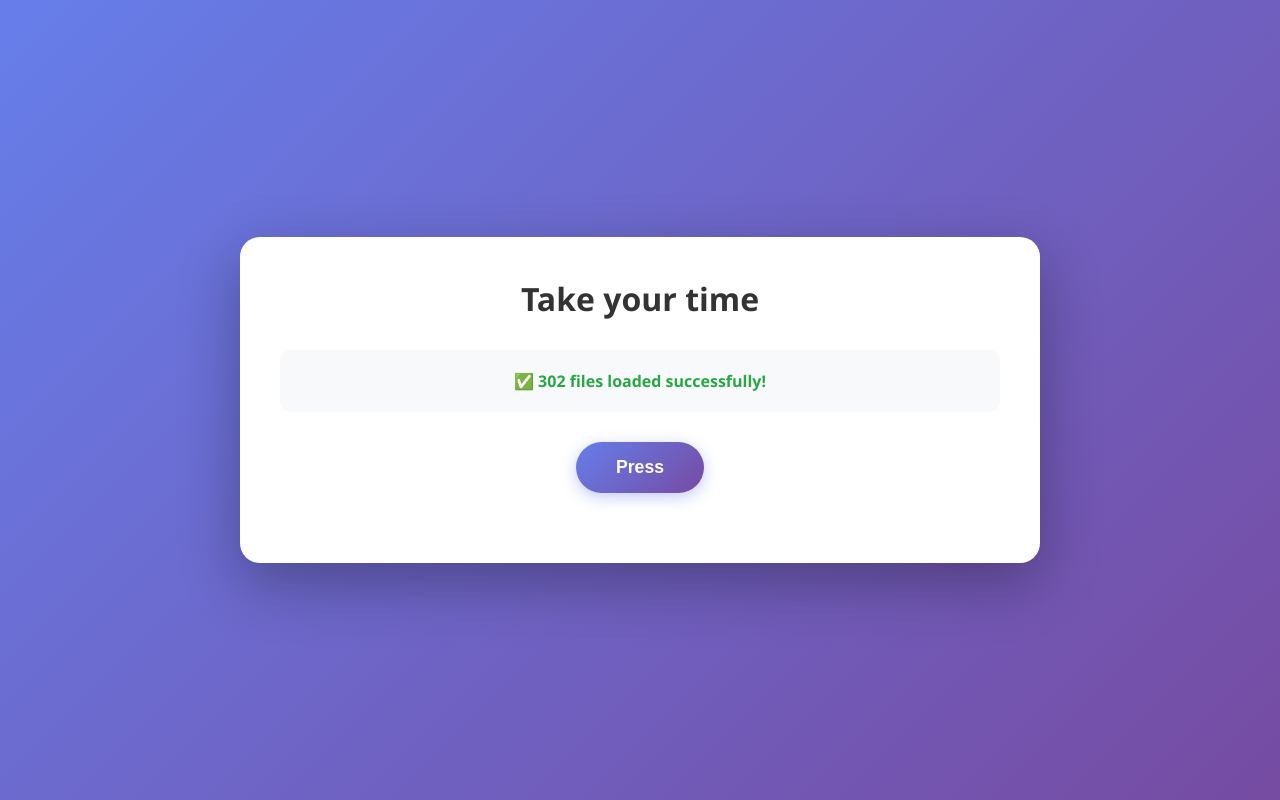
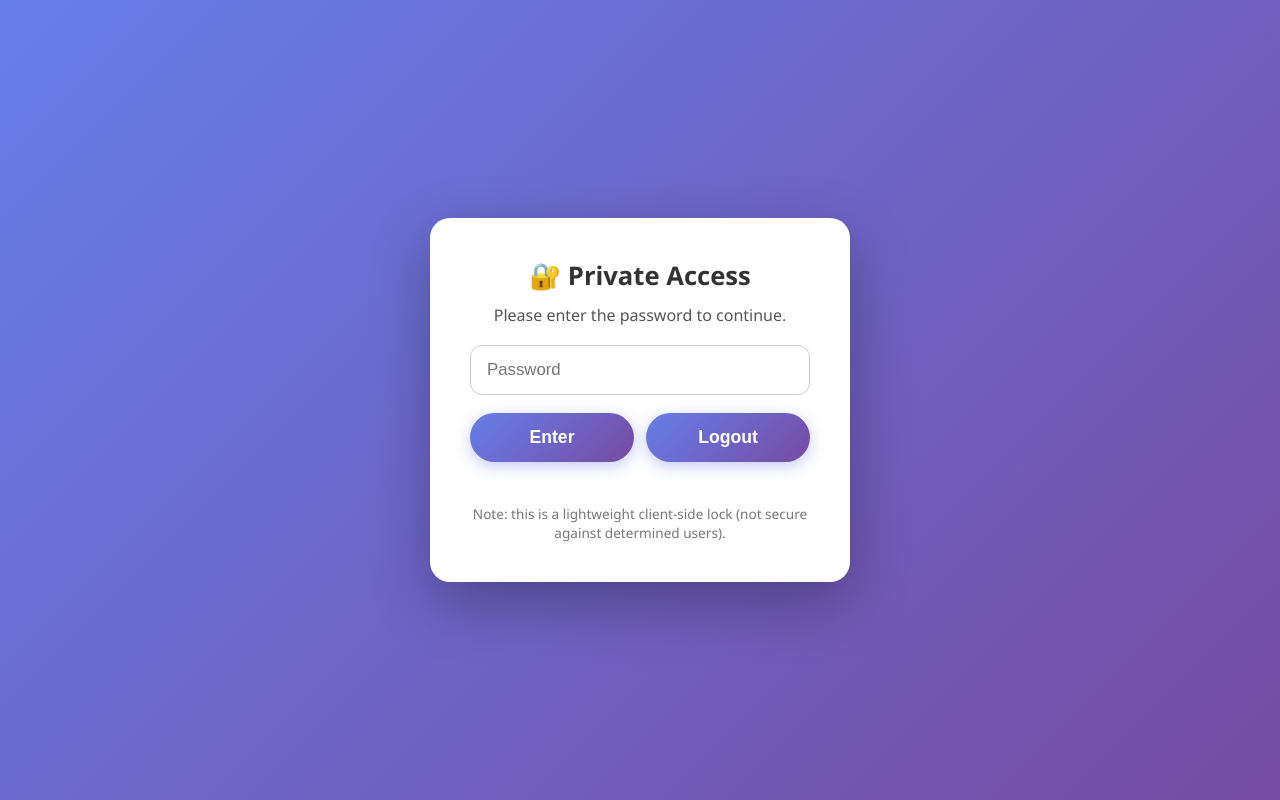
Before and after one commit to mhjafari/random-page-viewer, a plain HTML site: page index.html in a window 1280 px wide. Drawn offline with Linux system fonts and the light colour scheme.

Commit message:
Update index.html

```diff
--- a/index.html
+++ b/index.html
@@ -145,9 +145,93 @@
             white-space: pre-wrap;
             font-size: 1.05em;
         }
+
+        /* -------- Password overlay -------- */
+        #passwordOverlay {
+            position: fixed;
+            inset: 0;
+            background: linear-gradient(135deg, #667eea 0%, #764ba2 100%);
+            display: flex;
+            justify-content: center;
+            align-items: center;
+            z-index: 9999;
+            padding: 20px;
+        }
+
+        .password-box {
+            background: white;
+            border-radius: 20px;
+            box-shadow: 0 20px 60px rgba(0, 0, 0, 0.3);
+            width: 100%;
+            max-width: 420px;
+            padding: 40px;
+            text-align: center;
+        }
+
+        .password-box h2 {
+            color: #333;
+            margin-bottom: 10px;
+            font-size: 1.6em;
+        }
+
+        .password-box p {
+            color: #555;
+            line-height: 1.5;
+            margin-bottom: 18px;
+        }
+
+        .password-box input {
+            width: 100%;
+            padding: 14px 16px;
+            font-size: 1.05em;
+            border-radius: 12px;
+            border: 1px solid #ccc;
+            outline: none;
+        }
+
+        .password-actions {
+            display: flex;
+            gap: 12px;
+            margin-top: 18px;
+        }
+
+        .password-actions button {
+            width: 100%;
+            padding: 14px 16px;
+        }
+
+        #passwordError {
+            margin-top: 12px;
+            color: #e74c3c;
+            font-weight: 600;
+            min-height: 1.2em;
+        }
+
+        .tiny-note {
+            margin-top: 10px;
+            font-size: 0.85em;
+            color: #777;
+        }
+        /* ---------------------------------- */
     </style>
 </head>
 <body>
+
+    <!-- Password Gate (client-side) -->
+    <div id="passwordOverlay" aria-label="Password gate">
+        <div class="password-box">
+            <h2>🔐 Private Access</h2>
+            <p>Please enter the password to continue.</p>
+            <input type="password" id="passwordInput" placeholder="Password" autocomplete="current-password" />
+            <div class="password-actions">
+                <button type="button" onclick="checkPassword()">Enter</button>
+                <button type="button" onclick="logout()" title="Forget saved login">Logout</button>
+            </div>
+            <div id="passwordError"></div>
+            <div class="tiny-note">Note: this is a lightweight client-side lock (not secure against determined users).</div>
+        </div>
+    </div>
+
     <div class="container">
         <h1>Take your time</h1>
 
@@ -168,6 +252,71 @@
     </div>
 
     <script>
+        /* =========================
+           Password Gate Settings
+           ========================= */
+        const PASSWORD = "letmein";          // <-- CHANGE THIS
+        const AUTH_KEY = "rpv_authed_v1";    // localStorage key
+
+        function hideOverlay() {
+            const overlay = document.getElementById("passwordOverlay");
+            if (overlay) overlay.style.display = "none";
+        }
+
+        function showOverlay() {
+            const overlay = document.getElementById("passwordOverlay");
+            if (overlay) overlay.style.display = "flex";
+        }
+
+        function checkPassword() {
+            const inputEl = document.getElementById("passwordInput");
+            const errEl = document.getElementById("passwordError");
+            const input = (inputEl?.value || "").trim();
+
+            if (input === PASSWORD) {
+                localStorage.setItem(AUTH_KEY, "true");
+                errEl.textContent = "";
+                hideOverlay();
+                // Only start loading files after successful login:
+                loadAllFiles();
+            } else {
+                errEl.textContent = "Incorrect password";
+                if (inputEl) inputEl.select();
+            }
+        }
+
+        function logout() {
+            localStorage.removeItem(AUTH_KEY);
+            // Optional: clear UI state
+            showOverlay();
+            const errEl = document.getElementById("passwordError");
+            if (errEl) errEl.textContent = "";
+            const inputEl = document.getElementById("passwordInput");
+            if (inputEl) inputEl.value = "";
+        }
+
+        // Allow Enter key to submit password
+        document.addEventListener("DOMContentLoaded", () => {
+            const inputEl = document.getElementById("passwordInput");
+            if (inputEl) {
+                inputEl.addEventListener("keydown", (e) => {
+                    if (e.key === "Enter") checkPassword();
+                });
+            }
+
+            // If already authenticated, unlock and load immediately
+            if (localStorage.getItem(AUTH_KEY) === "true") {
+                hideOverlay();
+                loadAllFiles();
+            } else {
+                showOverlay();
+                // IMPORTANT: do NOT call loadAllFiles() yet.
+            }
+        });
+
+        /* =========================
+           Your Existing App Code
+           ========================= */
         const FILE_PATH = 'data/'; // Change this if files are in a different folder
 
         // Generate odd numbers from 1 to 603
@@ -189,6 +338,10 @@
 
         // Load all files from server
         async function loadAllFiles() {
+            // Prevent double-loading if user clicks Enter multiple times
+            if (loadAllFiles._started) return;
+            loadAllFiles._started = true;
+
             const promises = [];
             let loadedCount = 0;
 
@@ -269,8 +422,8 @@
         randomBtn.addEventListener('click', showRandomPage);
         anotherBtn.addEventListener('click', showRandomPage);
 
-        // Load files when page loads
-        loadAllFiles();
+        // IMPORTANT: we no longer call loadAllFiles() here unconditionally.
+        // It is called after successful password entry (or if already authenticated).
     </script>
 </body>
 </html>
```
